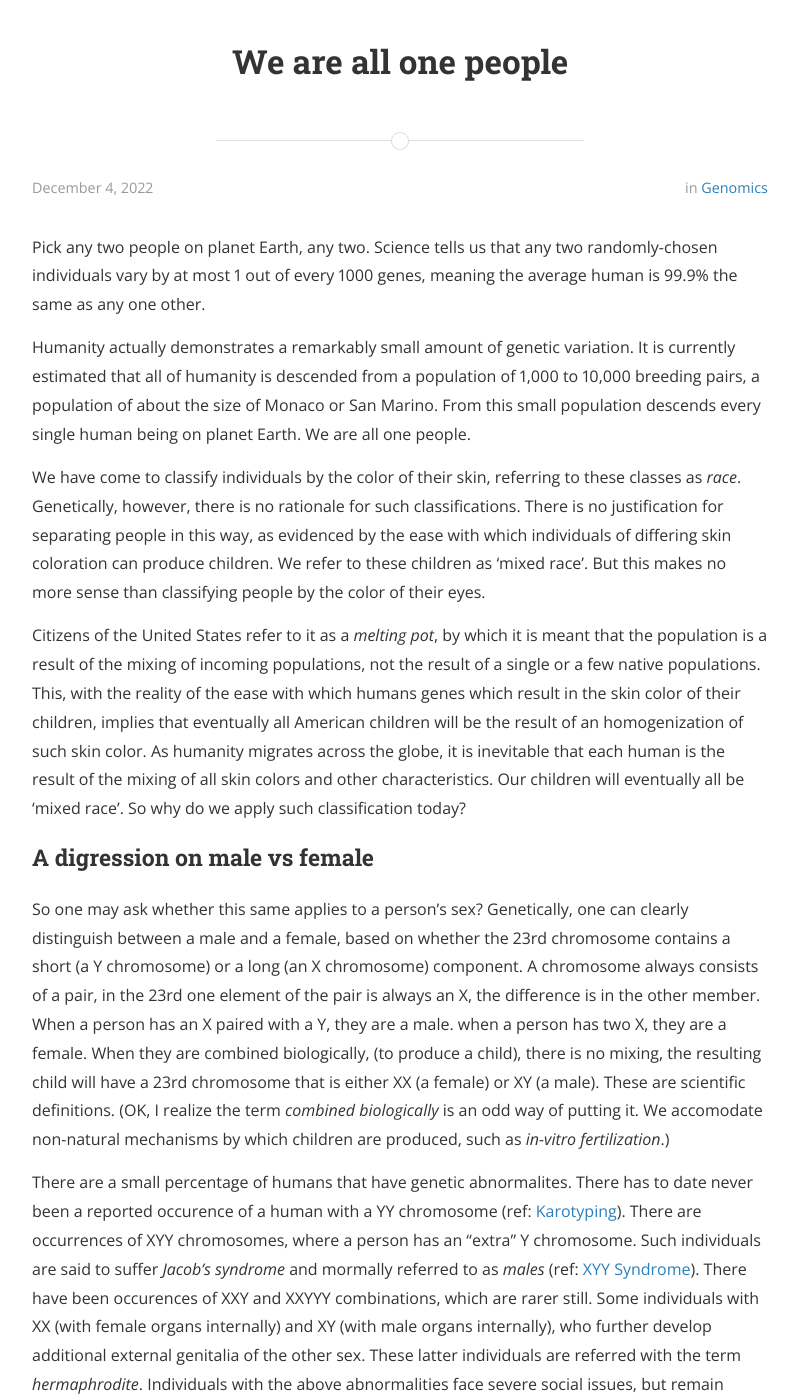
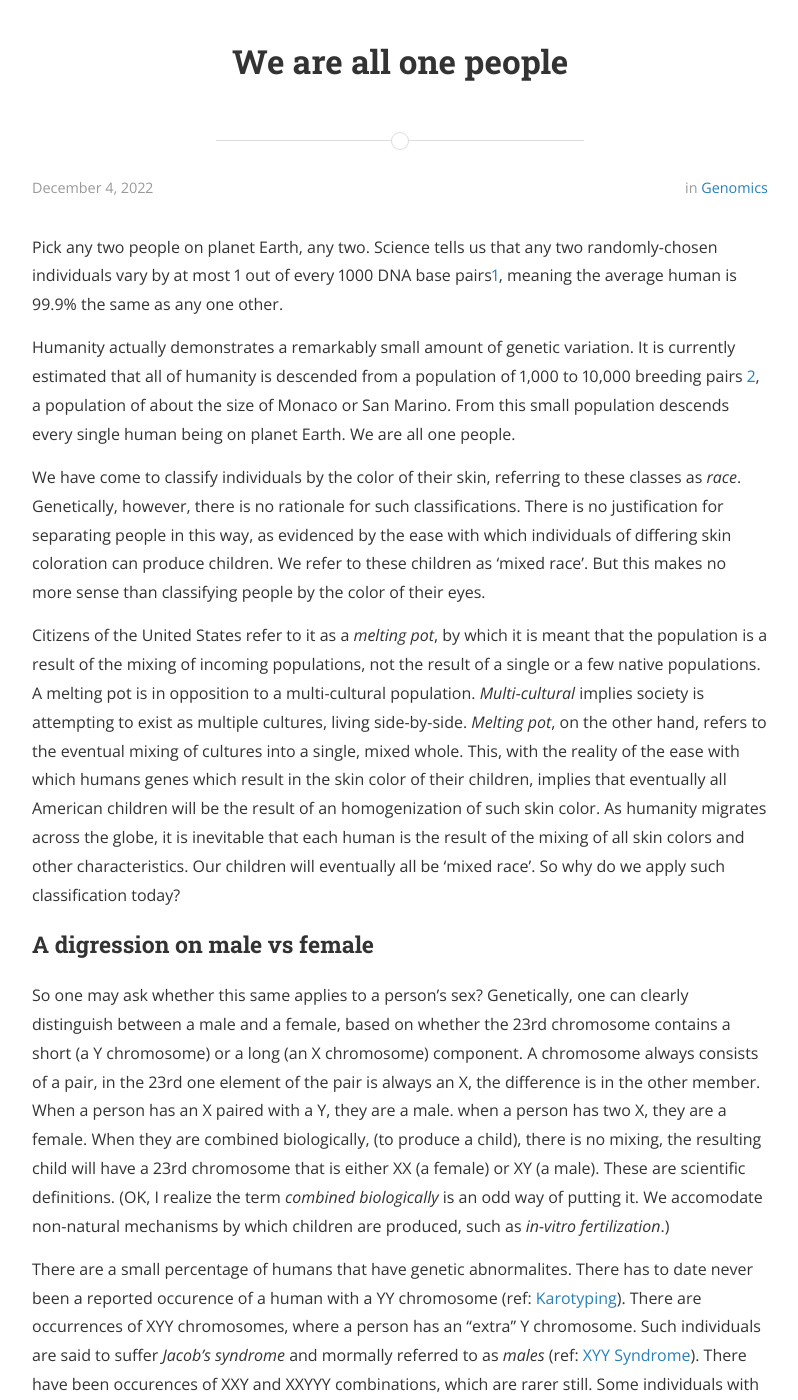
Before and after one commit to jaquilino/jaquilino.github.io, a Jekyll site: the page built from _posts/2022-12-04-human-variation.markdown, in a window 1280 px wide and 1400 px high. Shown: the whole window, without its empty margins (240-1038 px from the left). Built offline with Jekyll 4.4.1, drawn with Linux system fonts in a browser that asks for light colours; nearby versions of some CDN libraries; a style sheet for code colours, icons or effects is not loaded.

Commit message:
Linked references to statistics quoted in genetic variation post.

```diff
--- a/_posts/2022-12-04-human-variation.markdown
+++ b/_posts/2022-12-04-human-variation.markdown
@@ -7,12 +7,12 @@ categories: genomics
 
 Pick any two people on planet Earth, any two.
 Science tells us that any two randomly-chosen individuals
-vary by at most 1 out of every 1000 genes,
+vary by at most 1 out of every 1000 DNA base pairs[1](https://www.ashg.org/wp-content/uploads/2019/09/genetic-variation-essay.pdf){:target=_blank},
 meaning the average human is 99.9% the same as any one other.
 
 Humanity actually demonstrates a remarkably small amount of genetic variation.
 It is currently estimated that all of humanity is descended from
-a population of 1,000 to 10,000 breeding pairs, a population
+a population of 1,000 to 10,000 breeding pairs [2](http://news.bbc.co.uk/2/hi/science/nature/2975862.stm){:target=_blank}, a population
 of about the size of Monaco or San Marino.
 From this small population descends every single human being on planet Earth.
 We are all one people.
@@ -29,6 +29,9 @@ But this makes no more sense than classifying people by the color of their eyes.
 Citizens of the United States refer to it as a _melting pot_,
 by which it is meant that the population is a result of the mixing
 of incoming populations, not the result of a single or a few native populations.
+A melting pot is in opposition to a multi-cultural population.
+_Multi-cultural_ implies society is attempting to exist as multiple cultures, living side-by-side.
+_Melting pot_, on the other hand, refers to the eventual mixing of cultures into a single, mixed whole.
 This, with the reality of the ease with which humans genes which
 result in the skin color of their children, implies that eventually
 all American children will be the result of an homogenization
```
